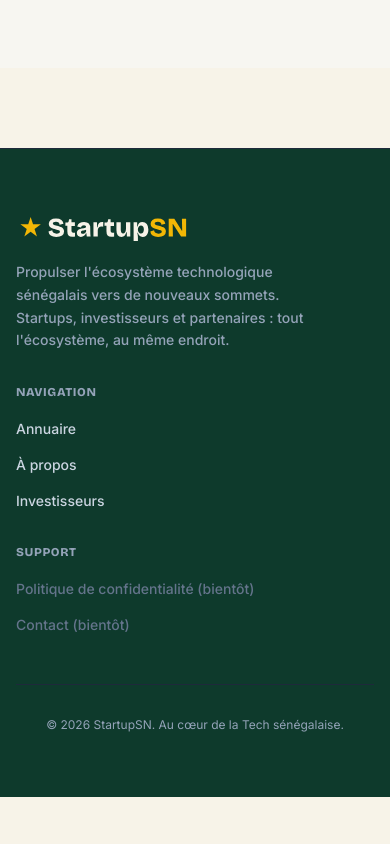
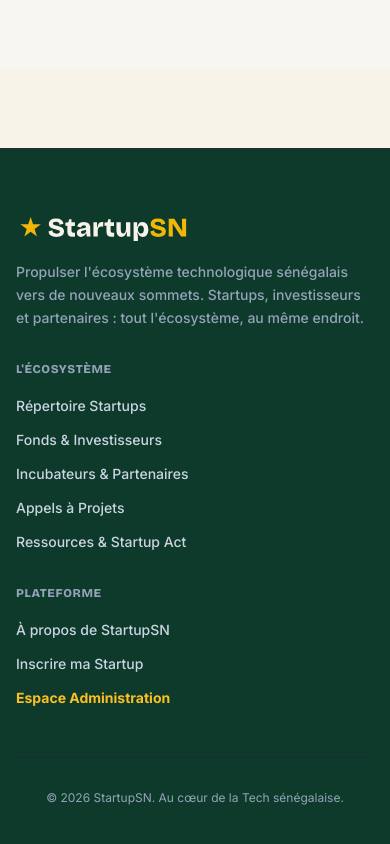
Before and after one commit to gaye-lamine/startup221, a Next.js app in the folder frontend/: page / in a window 390 px wide. Shown: the part 1663-2507 px from the top of the page. Before the commit the page ends 2460 px from the top, so only its background shows below. Built offline with nearby package versions, Linux system fonts and the light colour scheme; no server answers.

Commit message:
fix(ui): responsive mobile - dashboard sidebar, filter pills scrollables, footer restructure

```diff
--- a/frontend/app/dashboard/layout.tsx
+++ b/frontend/app/dashboard/layout.tsx
@@ -55,6 +55,7 @@
   const [startupName, setStartupName] = useState("Ma Startup");
   const [initials, setInitials] = useState("ST");
   const [unrepliedCount, setUnrepliedCount] = useState<number>(0);
+  const [isSidebarOpen, setIsSidebarOpen] = useState(false);
 
   useEffect(() => {
     const storedName = localStorage.getItem("startup_name");
@@ -80,21 +81,53 @@
         })
         .catch(() => setUnrepliedCount(0));
     }
-  }, []);
+  }, [pathname]);
 
   return (
-    <div className="min-h-screen bg-[#F7F3E8] flex">
-      {/* ─── Fixed Sidebar ─────────────────────────────────────────── */}
-      <aside className="w-[240px] shrink-0 bg-white border-r border-slate-200 flex flex-col fixed top-0 left-0 h-full z-40 shadow-[2px_0_16px_rgba(0,0,0,0.02)]">
-        {/* Brand */}
-        <div className="px-6 pt-6 pb-6 border-b border-slate-100">
+    <div className="min-h-screen bg-[#F7F3E8] flex flex-col md:flex-row">
+      {/* ─── Mobile Header Toggle ────────────────────────────────────── */}
+      <div className="md:hidden bg-white border-b border-slate-200 px-4 py-3 flex items-center justify-between sticky top-0 z-50">
+        <Link href="/" className="flex items-center gap-2">
+          <img src="/logo-principal.svg" alt="StartupSN Logo" className="h-6 w-auto" />
+        </Link>
+        <button
+          onClick={() => setIsSidebarOpen(!isSidebarOpen)}
+          className="p-2 text-slate-600 hover:text-slate-800 bg-slate-50 border border-slate-100 rounded-xl"
+          aria-label="Toggle Sidebar"
+        >
+          {isSidebarOpen ? (
+            <svg className="w-5 h-5" fill="none" stroke="currentColor" strokeWidth="2" viewBox="0 0 24 24">
+              <path strokeLinecap="round" strokeLinejoin="round" d="M6 18L18 6M6 6l12 12" />
+            </svg>
+          ) : (
+            <svg className="w-5 h-5" fill="none" stroke="currentColor" strokeWidth="2" viewBox="0 0 24 24">
+              <path strokeLinecap="round" strokeLinejoin="round" d="M4 6h16M4 12h16M4 18h16" />
+            </svg>
+          )}
+        </button>
+      </div>
+
+      {/* ─── Sidebar Overlay on Mobile ──────────────────────────────── */}
+      {isSidebarOpen && (
+        <div
+          onClick={() => setIsSidebarOpen(false)}
+          className="fixed inset-0 bg-slate-900/30 backdrop-blur-sm z-30 md:hidden"
+        />
+      )}
+
+      {/* ─── Sidebar ───────────────────────────────────────────────── */}
+      <aside className={`w-[240px] shrink-0 bg-white border-r border-slate-200 flex flex-col fixed top-16 md:top-0 left-0 h-[calc(100vh-64px)] md:h-screen z-40 shadow-[2px_0_16px_rgba(0,0,0,0.02)] transition-transform duration-300 md:translate-x-0 ${
+        isSidebarOpen ? "translate-x-0" : "-translate-x-full"
+      }`}>
+        {/* Brand - Desktop Only */}
+        <div className="hidden md:block px-6 pt-6 pb-6 border-b border-slate-100">
           <Link href="/" className="flex items-center gap-2">
             <img src="/logo-principal.svg" alt="StartupSN Logo" className="h-6 w-auto" />
           </Link>
         </div>
 
         {/* Nav */}
-        <nav className="flex flex-col gap-1 px-4 py-6 flex-grow">
+        <nav className="flex flex-col gap-1 px-4 py-6 flex-grow overflow-y-auto">
           {NAV_ITEMS.map(({ label, href, isMessages, icon }) => {
             const isActive = pathname === href;
             const showBadge = isMessages && unrepliedCount > 0;
@@ -102,6 +135,7 @@
               <Link
                 key={label}
                 href={href}
+                onClick={() => setIsSidebarOpen(false)}
                 className={`flex items-center justify-between gap-3 px-3.5 py-3 rounded-xl text-sm font-semibold transition-all ${
                   isActive
                     ? "bg-brand-active text-white shadow-md shadow-brand-active/10"
@@ -153,7 +187,9 @@
       </aside>
 
       {/* ─── Main content ──────────────────────────────────────────── */}
-      <main className="flex-grow ml-[240px] min-h-screen">{children}</main>
+      <main className="flex-grow md:ml-[240px] min-h-[calc(100vh-64px)] md:min-h-screen p-4 sm:p-8">
+        {children}
+      </main>
     </div>
   );
 }
--- a/frontend/app/investors/page.tsx
+++ b/frontend/app/investors/page.tsx
@@ -65,7 +65,7 @@
           </p>
 
           {/* Filter Pills */}
-          <div className="flex flex-wrap items-center justify-center gap-2 pt-6">
+          <div className="flex items-center justify-start md:justify-center gap-2 pt-6 overflow-x-auto whitespace-nowrap pb-3 px-2 max-w-full no-scrollbar">
             {[
               { id: "all", label: "Tous les investisseurs" },
               { id: "VC / Fonds", label: "Fonds de VC" },
@@ -75,7 +75,7 @@
               <button
                 key={f.id}
                 onClick={() => setFilterType(f.id)}
-                className={`text-xs font-bold px-4 py-2 rounded-xl transition-all border ${
+                className={`text-xs font-bold px-4 py-2 rounded-xl transition-all border shrink-0 ${
                   filterType === f.id
                     ? "bg-brand-active text-white border-brand-active shadow-sm"
                     : "bg-white text-slate-600 border-slate-200 hover:border-slate-300"
--- a/frontend/app/partners/page.tsx
+++ b/frontend/app/partners/page.tsx
@@ -62,7 +62,7 @@
           </p>
 
           {/* Filter Pills */}
-          <div className="flex flex-wrap items-center justify-center gap-2 pt-6">
+          <div className="flex items-center justify-start md:justify-center gap-2 pt-6 overflow-x-auto whitespace-nowrap pb-3 px-2 max-w-full no-scrollbar">
             {[
               { id: "all", label: "Tous les partenaires" },
               { id: "Incubateur", label: "Incubateurs" },
@@ -73,7 +73,7 @@
               <button
                 key={f.id}
                 onClick={() => setFilterType(f.id)}
-                className={`text-xs font-bold px-4 py-2 rounded-xl transition-all border ${
+                className={`text-xs font-bold px-4 py-2 rounded-xl transition-all border shrink-0 ${
                   filterType === f.id
                     ? "bg-emerald-700 text-white border-emerald-700 shadow-sm"
                     : "bg-white text-slate-600 border-slate-200 hover:border-slate-300"
--- a/frontend/components/Footer.tsx
+++ b/frontend/components/Footer.tsx
@@ -7,56 +7,71 @@
   return (
     <footer className="bg-brand-dark border-t border-slate-800 py-16 mt-20 text-[#F7F3E8]">
       <div className="max-w-7xl mx-auto px-4 sm:px-6 lg:px-8">
-        <div className="grid grid-cols-1 md:grid-cols-3 gap-8 mb-12">
+        <div className="grid grid-cols-1 md:grid-cols-4 gap-8 mb-12">
           {/* Brand Info */}
-          <div className="space-y-4">
+          <div className="space-y-4 md:col-span-2">
             <div className="flex items-center gap-2">
               <img src="/logo-fond-sombre.svg" alt="StartupSN Logo" className="h-8 w-auto" />
             </div>
-            <p className="text-sm text-slate-400 max-w-xs leading-relaxed font-medium">
+            <p className="text-sm text-slate-400 max-w-sm leading-relaxed font-medium">
               Propulser l&apos;écosystème technologique sénégalais vers de nouveaux sommets. Startups, investisseurs et partenaires : tout l&apos;écosystème, au même endroit.
             </p>
           </div>
 
-          {/* Navigation */}
+          {/* Navigation Piliers */}
           <div>
             <h3 className="text-xs font-bold text-slate-400 uppercase tracking-wider mb-4">
-              Navigation
+              L&apos;Écosystème
             </h3>
-            <ul className="space-y-3 font-medium">
+            <ul className="space-y-2.5 font-medium">
               <li>
                 <Link href="/" className="text-sm text-slate-300 hover:text-white transition-colors">
-                  Annuaire
+                  Répertoire Startups
                 </Link>
               </li>
               <li>
-                <Link href="/about" className="text-sm text-slate-300 hover:text-white transition-colors">
-                  À propos
+                <Link href="/investors" className="text-sm text-slate-300 hover:text-white transition-colors">
+                  Fonds & Investisseurs
                 </Link>
               </li>
               <li>
-                <Link href="/for-investors" className="text-sm text-slate-300 hover:text-white transition-colors">
-                  Investisseurs
+                <Link href="/partners" className="text-sm text-slate-300 hover:text-white transition-colors">
+                  Incubateurs & Partenaires
+                </Link>
+              </li>
+              <li>
+                <Link href="/opportunities" className="text-sm text-slate-300 hover:text-white transition-colors">
+                  Appels à Projets
+                </Link>
+              </li>
+              <li>
+                <Link href="/resources" className="text-sm text-slate-300 hover:text-white transition-colors">
+                  Ressources & Startup Act
                 </Link>
               </li>
             </ul>
           </div>
 
-          {/* Support */}
+          {/* Plateforme */}
           <div>
             <h3 className="text-xs font-bold text-slate-400 uppercase tracking-wider mb-4">
-              Support
+              Plateforme
             </h3>
-            <ul className="space-y-3 font-medium">
+            <ul className="space-y-2.5 font-medium">
               <li>
-                <span className="text-sm text-slate-500 cursor-default select-none">
-                  Politique de confidentialité (bientôt)
-                </span>
+                <Link href="/about" className="text-sm text-slate-300 hover:text-white transition-colors">
+                  À propos de StartupSN
+                </Link>
               </li>
               <li>
-                <span className="text-sm text-slate-500 cursor-default select-none">
-                  Contact (bientôt)
-                </span>
+                <Link href="/register" className="text-sm text-slate-300 hover:text-white transition-colors">
+                  Inscrire ma Startup
+                </Link>
+              </li>
+              <li>
+                <Link href="/admin" className="text-sm text-amber-400 hover:underline transition-colors font-bold">
+                  Espace Administration
+                </Link>
               </li>
             </ul>
           </div>
```
